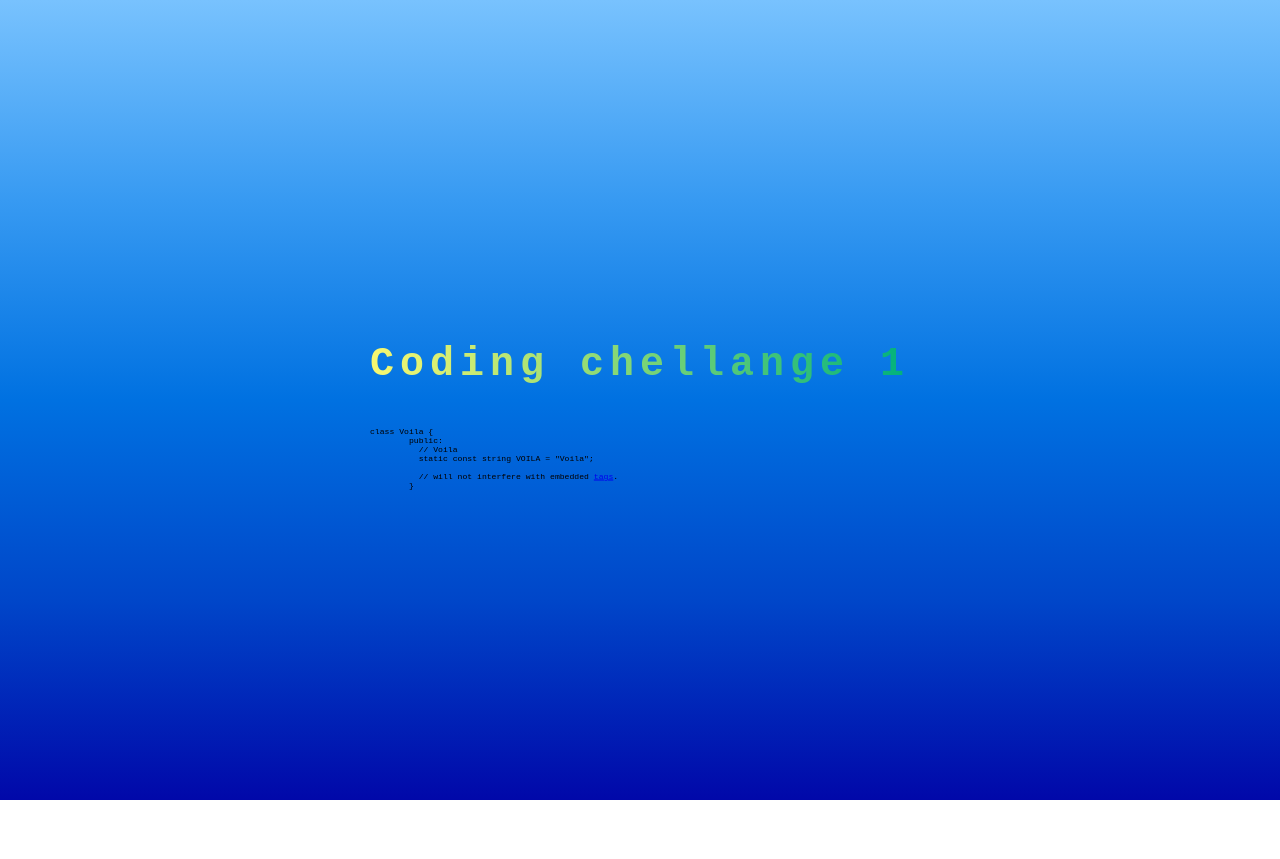
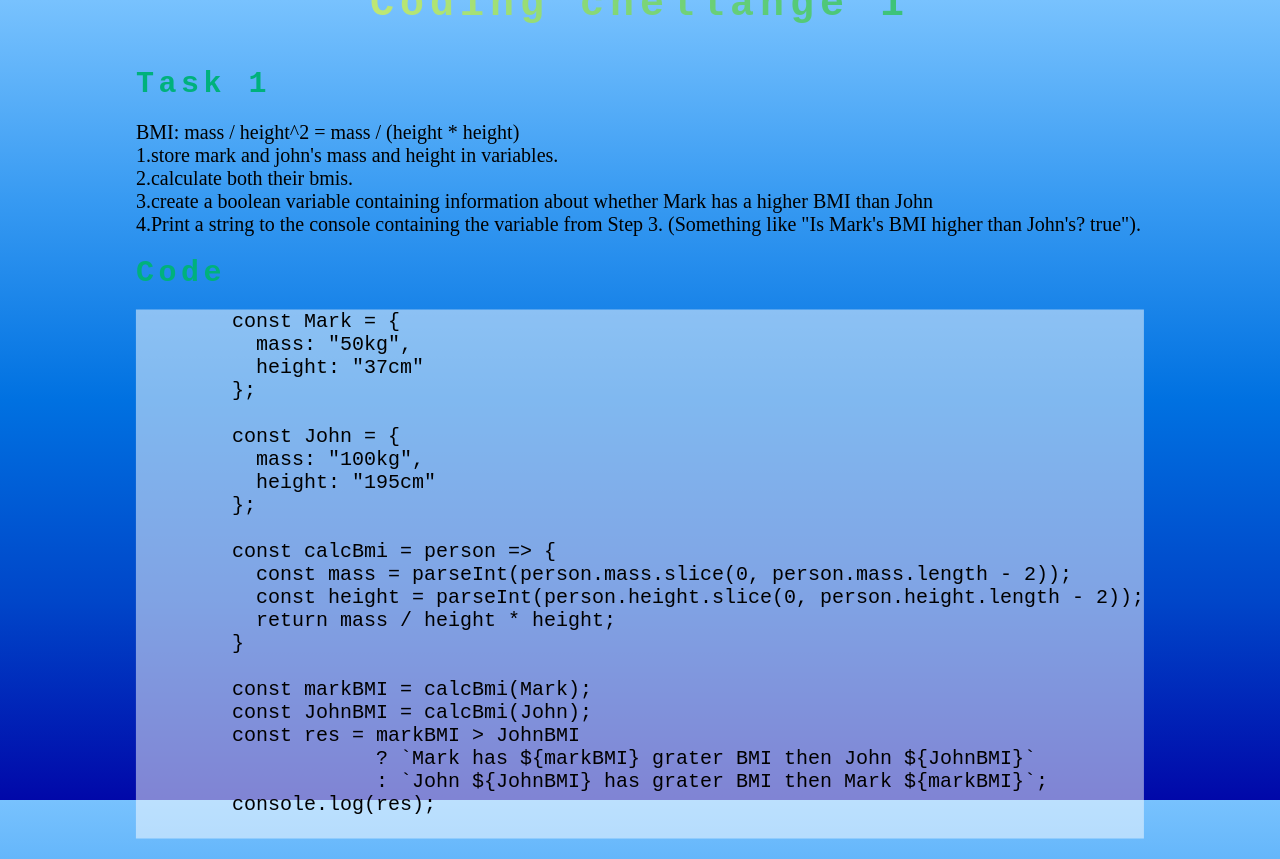
Before and after one commit to VitaliiLynnyk/CompleteJSCourse, a website: page chellange1/index.html in a window 1280 px wide. Before the commit the page ends 800 px from the top, so only its background shows below. Drawn offline with Linux system fonts and the light colour scheme.

Commit message:
Added coding chellange1

```diff
--- a/chellange1/index.html
+++ b/chellange1/index.html
@@ -7,7 +7,6 @@
         content="width=device-width, initial-scale=1.0">
   <link rel="stylesheet"
         href="../css/style.css">
-
   <title>Js courses</title>
 </head>
 
@@ -16,15 +15,54 @@
     <h1 class="main__title">
       Coding chellange 1
     </h1>
-    <pre class="prettyprint">class Voila {
-        public:
-          // Voila
-          static const string VOILA = "Voila";
+    <section class="section">
+      <div class="section__task">
+        <h2 class="section__second-title">
+          Task 1
+        </h2>
+        <p>
+          BMI: mass / height^2 = mass / (height * height)
+          </br>1.store mark and john's mass and height in variables.
+          </br>2.calculate both their bmis.
+          </br>3.create a boolean variable containing information about whether Mark has a higher BMI than John
+          </br>4.Print a string to the console containing the variable from Step 3. (Something like "Is Mark's BMI
+          higher
+          than
+          John's? true").
+        </p>
+      </div>
+      <div class="section__code">
+        <h2 class="section__second-title">
+          Code
+        </h2>
+        <pre class="prettyprint">
+        const Mark = {
+          mass: "50kg",
+          height: "37cm"
+        };
 
-          // will not interfere with embedded <a href="#voila2">tags</a>.
+        const John = {
+          mass: "100kg",
+          height: "195cm"
+        };
+
+        const calcBmi = person => {
+          const mass = parseInt(person.mass.slice(0, person.mass.length - 2));
+          const height = parseInt(person.height.slice(0, person.height.length - 2));
+          return mass / height * height;
         }
-    </pre>
+
+        const markBMI = calcBmi(Mark);
+        const JohnBMI = calcBmi(John);
+        const res = markBMI > JohnBMI
+                    ? `Mark has ${markBMI} grater BMI then John ${JohnBMI}`
+                    : `John ${JohnBMI} has grater BMI then Mark ${markBMI}`;
+        console.log(res);
+        </pre>
+      </div>
+    </section>
   </main>
+  <script src="https://cdn.jsdelivr.net/gh/google/code-prettify@master/loader/run_prettify.js"></script>
 </body>
 
 </html>
--- a/sass/base/_base.scss
+++ b/sass/base/_base.scss
@@ -14,4 +14,5 @@ html {
 
 body {
   box-sizing: border-box;
+  font-size: 2rem;
 }
--- a/sass/main.scss
+++ b/sass/main.scss
@@ -1,5 +1,5 @@
-@import url("https://cdn.jsdelivr.net/gh/google/code-prettify@master/loader/run_prettify.js");
 @import "abstracts/mixins";
 @import "abstracts/variables";
 @import "base/base";
 @import "pages/index";
+@import "pages/chellange1";
--- a/sass/pages/_index.scss
+++ b/sass/pages/_index.scss
@@ -49,4 +49,20 @@ body {
       }
     }
   }
+
+  pre {
+    background-color: rgba(white, 0.5);
+    margin: 2rem auto;
+  }
 }
+
+.section {
+  &__second-title {
+    font-size: 3rem;
+    font-family: monospace;
+    letter-spacing: 0.15em;
+    font-weight: 700;
+    color: $color-green;
+    margin: 2rem auto;
+  }
+}
```
Also changed, not shown: index.html (+1 -2 lines), css/style.css, sass/pages/_chellange1.scss (added).
